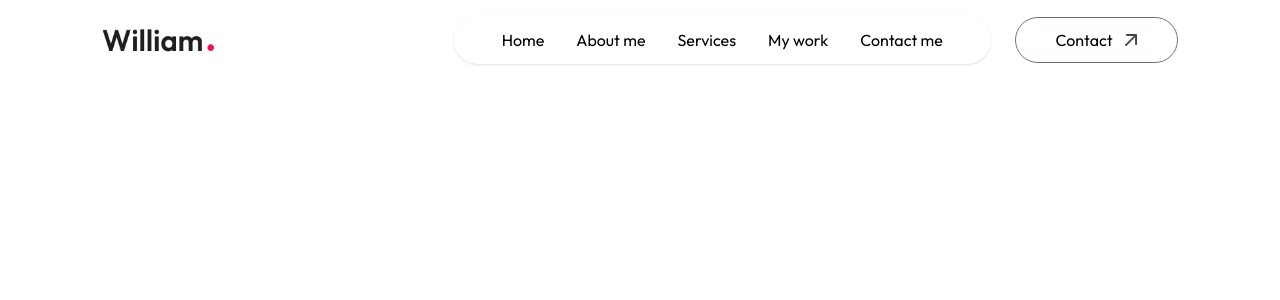
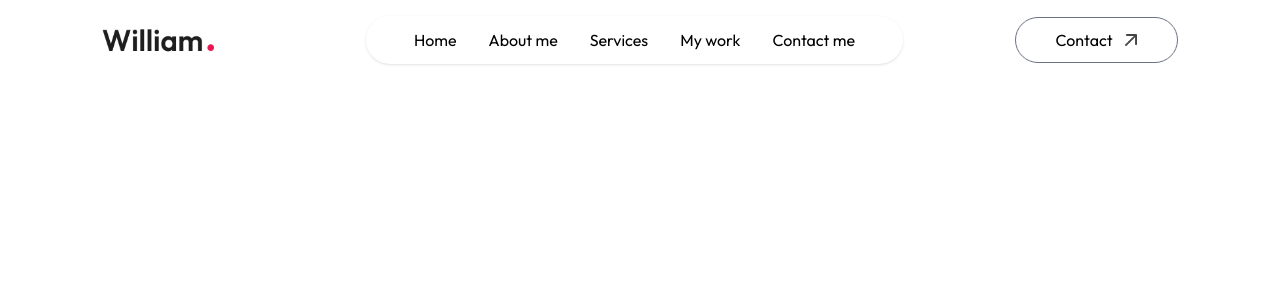
Before and after one commit to bekov28/my-website, a Next.js app: page / in a window 1280 px wide. Shown: the top 300 px of the page. Built offline with nearby package versions, Linux system fonts and the light colour scheme; a web font is replaced by a local one.

Commit message:
navbar fixed

```diff
--- a/app/components/Navbar.jsx
+++ b/app/components/Navbar.jsx
@@ -5,11 +5,10 @@ import React from "react";
 const Navbar = () => {
   return (
     <>
-      <nav className="w-full fixed px-5 lg:px-8 xl:px-[8%] py-4 flex items-center justify-between">
+      <nav className="w-full fixed px-5 lg:px-8 xl:px-[8%] py-4 flex items-center justify-between z-50">
         <a href="#top">
           <Image src={assets.logo} className="w-28 cursor-pointer mr-14" alt="" />
         </a>
-        <a href="#top" className="w-28 cursor-pointer mr-14"></a>
 
         <ul className="hidden md:flex items-center gap-6 lg:gap-8 rounded-full px-12 py-3 bg-white shadow-sm bg-opacity-50">
           <li>
```
